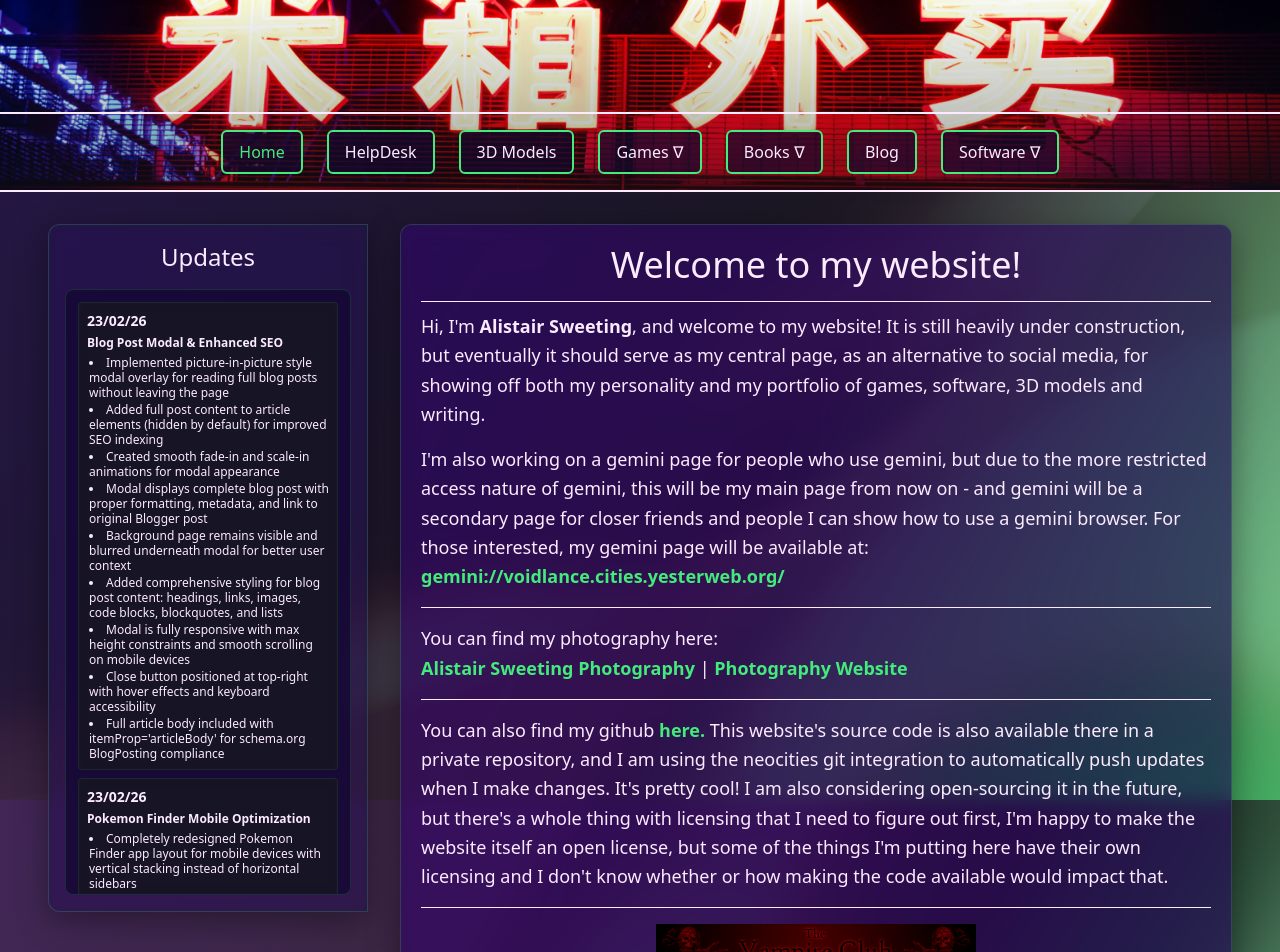
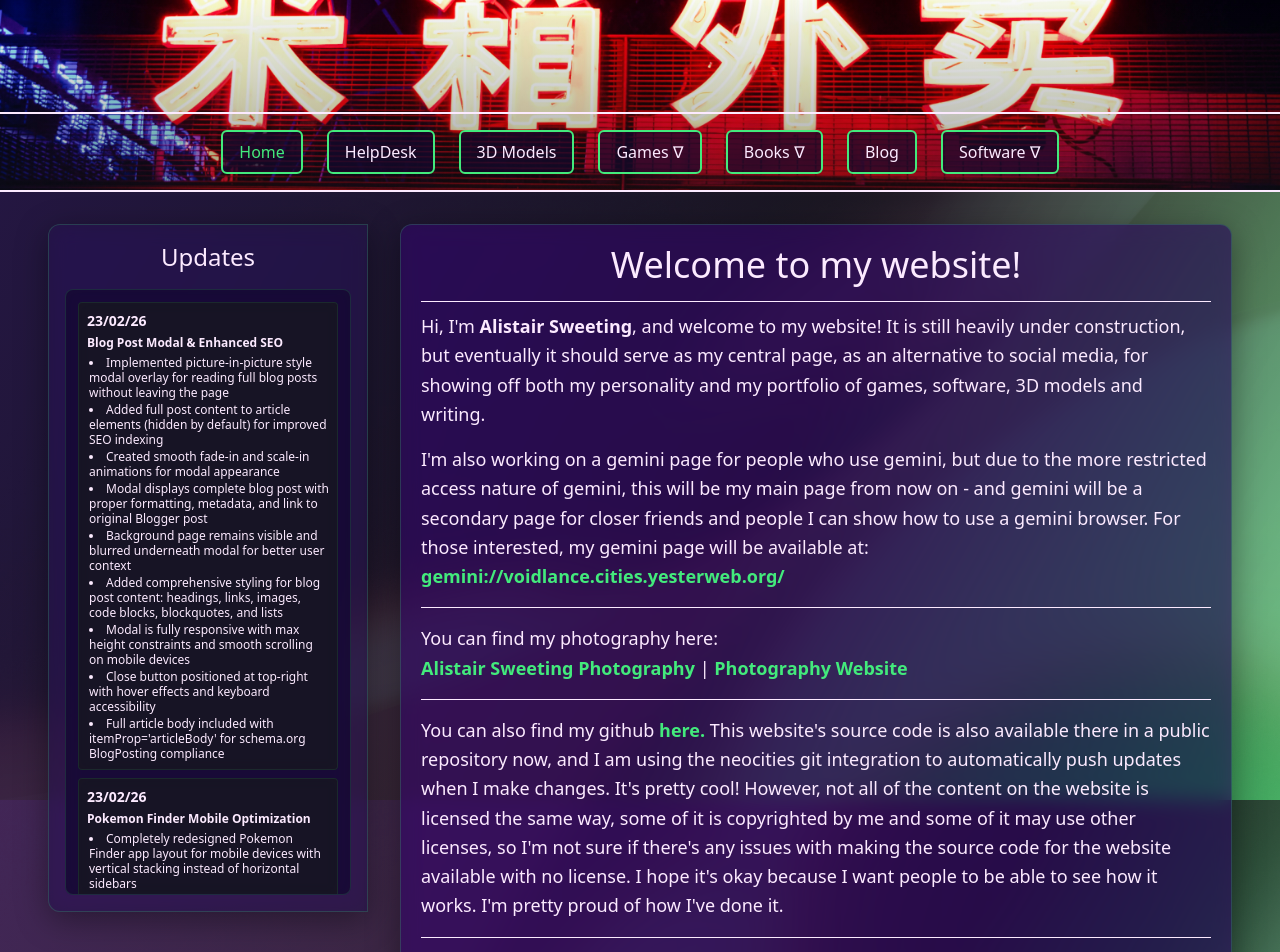
Before and after one commit to VoidLance/Portfolio-Website, a React (Vite) app in the folder Website.code/: page /software in a window 1280 px wide. Shown: the top 952 px of the page. Built offline with nearby package versions, Linux system fonts and the light colour scheme; a web font is replaced by a local one.

Commit message:
Updated github section to reflect making the repository public

```diff
--- a/Website.code/src/pages/Home.jsx
+++ b/Website.code/src/pages/Home.jsx
@@ -73,10 +73,8 @@ export default function Home() {
                 >
                   here.
                 </a>{' '}
-                This website's source code is also available there in a private repository, and I am using the neocities git integration to
-                automatically push updates when I make changes. It's pretty cool! I am also considering open-sourcing it in the future, but there's a whole thing with licensing
-                that I need to figure out first, I'm happy to make the website itself an open license, but some of the things I'm putting here have their own licensing
-                and I don't know whether or how making the code available would impact that.
+                This website's source code is also available there in a public repository now, and I am using the neocities git integration to
+                automatically push updates when I make changes. It's pretty cool! However, not all of the content on the website is licensed the same way, some of it is copyrighted by me and some of it may use other licenses, so I'm not sure if there's any issues with making the source code for the website available with no license. I hope it's okay because I want people to be able to see how it works. I'm pretty proud of how I've done it.
               </p>
             </section>
 
```
